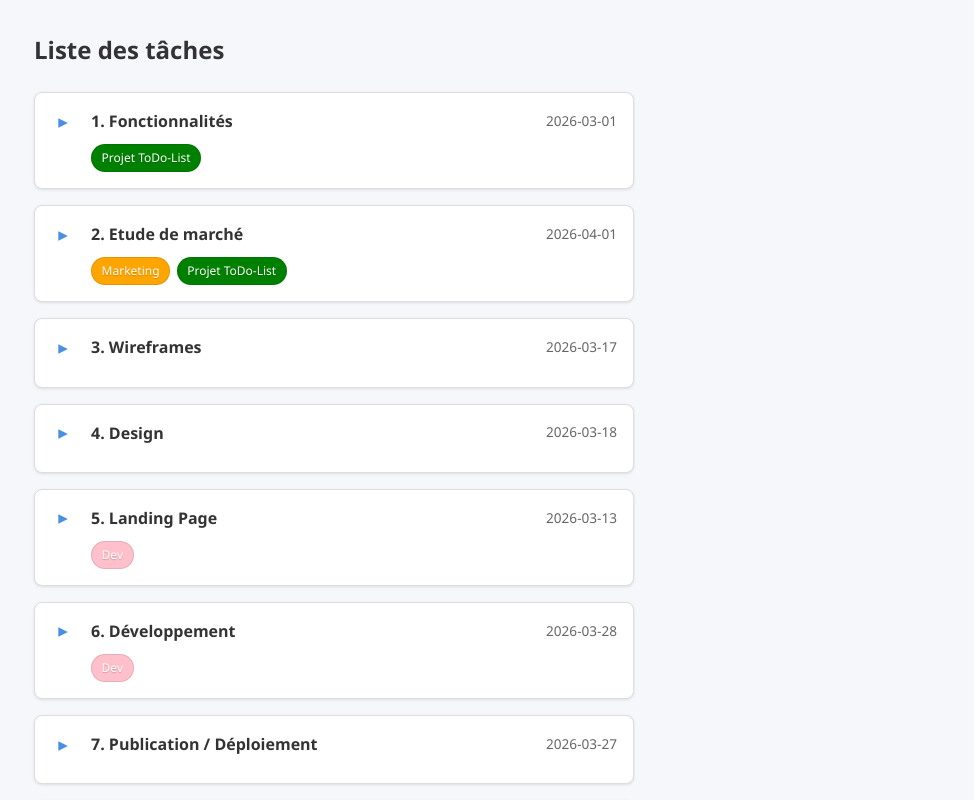
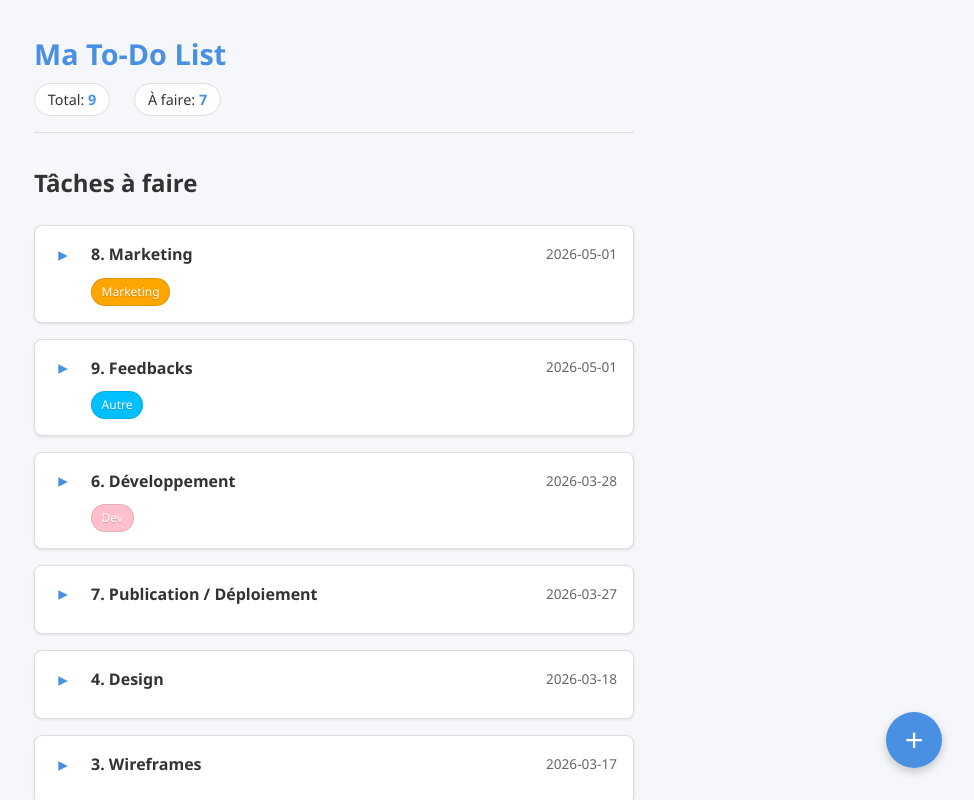
Before and after one commit to Mohamed-AmineHaddad/react-to-do-app, a React (Create React App) app: page / in a window 1280 px wide. Shown: the top 800 px of the page, without its empty margins (306-1280 px from the left). Built offline with nearby package versions, Linux system fonts and the light colour scheme.

Commit message:
header, footer et la fenetre modal

```diff
--- a/src/App.jsx
+++ b/src/App.jsx
@@ -1,10 +1,26 @@
 import "./App.css";
+import { useState } from "react";
 import List from "./components/List/List";
+import Header from "./components/Header/Header";
+import Footer from "./components/Footer/Footer";
+import Modal from "./components/Modal/Modal";
 
 export default function App() {
+    const [isModalOpen, setIsModalOpen] = useState(false);
+
     return (
         <div className="app-container">
-            <List></List>
+            <Header />
+            <List />
+            <Footer onAddClick={() => setIsModalOpen(true)} />
+
+            <Modal
+                isOpen={isModalOpen}
+                onClose={() => setIsModalOpen(false)}
+                title="Ajouter un élément"
+            >
+                <p>Les formulaires de création viendront ici.</p>
+            </Modal>
         </div>
     );
 }
--- /dev/null
+++ b/src/components/Footer/Footer.css
@@ -0,0 +1,26 @@
+.app-footer {
+  position: fixed;
+  bottom: 2rem;
+  right: 2rem;
+}
+
+.add-btn {
+  width: 56px;
+  height: 56px;
+  border-radius: 50%;
+  background: var(--primary);
+  color: white;
+  border: none;
+  font-size: 2rem;
+  cursor: pointer;
+  box-shadow: 0 4px 10px rgba(0,0,0,0.2);
+  display: flex;
+  align-items: center;
+  justify-content: center;
+  transition: transform 0.2s, background-color 0.2s;
+}
+
+.add-btn:hover {
+  transform: scale(1.1);
+  background-color: #357abd;
+}
--- /dev/null
+++ b/src/components/Footer/Footer.jsx
@@ -0,0 +1,9 @@
+import './Footer.css';
+
+export default function Footer({ onAddClick }) {
+    return (
+        <footer className="app-footer">
+            <button className="add-btn" onClick={onAddClick} title="Ajouter une tâche ou un dossier">+</button>
+        </footer>
+    );
+}
--- /dev/null
+++ b/src/components/Header/Header.css
@@ -0,0 +1,28 @@
+.app-header {
+  margin-bottom: 2rem;
+  border-bottom: 1px solid var(--border);
+  padding-bottom: 1rem;
+}
+
+.app-header h1 {
+  font-size: 1.8rem;
+  color: var(--primary);
+  margin-bottom: 0.5rem;
+}
+
+.task-stats {
+  display: flex;
+  gap: 1.5rem;
+  font-size: 0.9rem;
+}
+
+.stat-item {
+  background: var(--card-bg);
+  padding: 0.3rem 0.8rem;
+  border-radius: 20px;
+  border: 1px solid var(--border);
+}
+
+.stat-item strong {
+  color: var(--primary);
+}
--- a/src/components/Header/Header.jsx
+++ b/src/components/Header/Header.jsx
@@ -1,7 +1,21 @@
+import './Header.css';
+import { useContext } from 'react';
+import { ToDoContext } from '../../context/ToDo';
+import { ETAT_TERMINE } from '../../constants';
+
 export default function Header() {
+    const { tasks } = useContext(ToDoContext);
+
+    const totalTasks = tasks.length;
+    const unfinishedTasks = tasks.filter(task => !ETAT_TERMINE.includes(task.etat)).length;
 
     return (
-        <header>
+        <header className="app-header">
+            <h1>Ma To-Do List</h1>
+            <div className="task-stats">
+                <span className="stat-item">Total: <strong>{totalTasks}</strong></span>
+                <span className="stat-item">À faire: <strong>{unfinishedTasks}</strong></span>
+            </div>
         </header>
     );
 }
--- a/src/components/List/List.jsx
+++ b/src/components/List/List.jsx
@@ -2,6 +2,7 @@ import "./List.css";
 import Task from '../Task/Task';
 import { useContext } from "react";
 import { ToDoContext } from "../../context/ToDo";
+import { ETAT_TERMINE } from "../../constants";
 
 export default function List() {
 
@@ -12,12 +13,18 @@ export default function List() {
 
         const taskFolders = taskRelations.map(r =>
             folders.find(f => f.id === r.dossier)
-        );
+        ).filter(f => f !== undefined);
         return taskFolders;
     }
 
     const renderTasks = () => {
-        return tasks.map(task =>
+        const unfinishedTasks = tasks.filter(task => !ETAT_TERMINE.includes(task.etat));
+
+        const sortedTasks = [...unfinishedTasks].sort((a, b) => {
+            return new Date(b.date_echeance) - new Date(a.date_echeance);
+        });
+
+        return sortedTasks.map(task =>
             <Task
                 key={task.id}
                 task={task}
@@ -27,7 +34,7 @@ export default function List() {
 
     return (
         <div className="task-list">
-            <h2>Liste des tâches</h2>
+            <h2>Tâches à faire</h2>
             {renderTasks()}
         </div>
     );
--- /dev/null
+++ b/src/components/Modal/Modal.css
@@ -0,0 +1,49 @@
+.modal-overlay {
+  position: fixed;
+  top: 0;
+  left: 0;
+  right: 0;
+  bottom: 0;
+  background: rgba(0,0,0,0.5);
+  display: flex;
+  align-items: center;
+  justify-content: center;
+  z-index: 1000;
+  backdrop-filter: blur(2px);
+}
+
+.modal-content {
+  background: white;
+  width: 90%;
+  max-width: 500px;
+  border-radius: var(--radius);
+  padding: 1.5rem;
+  box-shadow: 0 10px 25px rgba(0,0,0,0.2);
+  animation: modalIn 0.3s ease-out;
+}
+
+@keyframes modalIn {
+  from { transform: translateY(20px); opacity: 0; }
+  to { transform: translateY(0); opacity: 1; }
+}
+
+.modal-header {
+  display: flex;
+  justify-content: space-between;
+  align-items: center;
+  margin-bottom: 1.5rem;
+  border-bottom: 1px solid var(--border);
+  padding-bottom: 0.5rem;
+}
+
+.close-btn {
+  background: none;
+  border: none;
+  font-size: 1.5rem;
+  cursor: pointer;
+  color: #666;
+}
+
+.close-btn:hover {
+  color: #333;
+}
--- /dev/null
+++ b/src/components/Modal/Modal.jsx
@@ -0,0 +1,19 @@
+import './Modal.css';
+
+export default function Modal({ isOpen, onClose, children, title }) {
+    if (!isOpen) return null;
+
+    return (
+        <div className="modal-overlay" onClick={onClose}>
+            <div className="modal-content" onClick={e => e.stopPropagation()}>
+                <header className="modal-header">
+                    <h2>{title}</h2>
+                    <button className="close-btn" onClick={onClose}>&times;</button>
+                </header>
+                <div className="modal-body">
+                    {children}
+                </div>
+            </div>
+        </div>
+    );
+}
```
